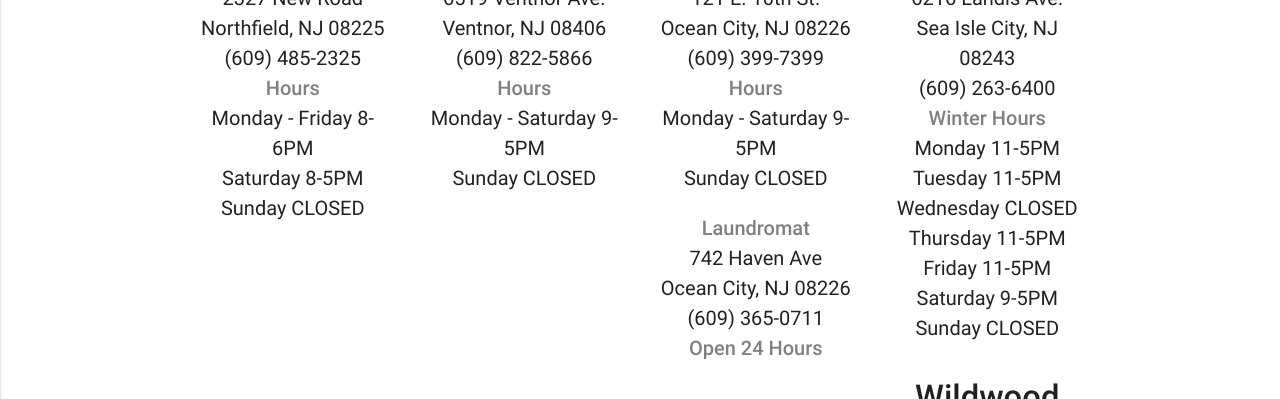
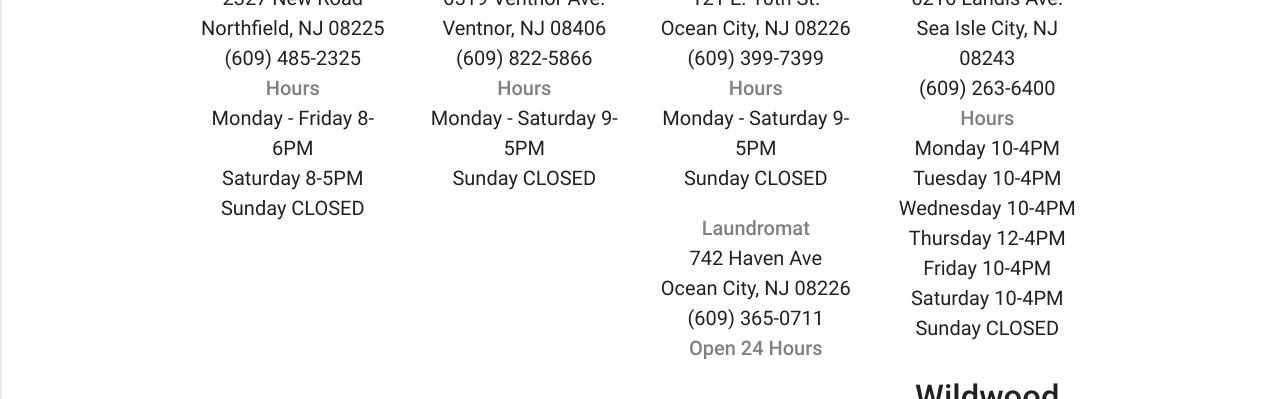
Before and after one commit to sharpcleanersnj/sharpcleanersnj.github.io, a Jekyll site: the page built from _pages/contact.md, in a window 1280 px wide and 900 px high. Shown: the part 441-840 px from the top of the window. Built offline with Jekyll 4.4.1, drawn with Linux system fonts in a browser that asks for light colours; nearby versions of some CDN libraries.

Commit message:
Update contact.md
changed store hours

```diff
--- a/_pages/contact.md
+++ b/_pages/contact.md
@@ -23,7 +23,7 @@ Please use the form below to send us a message with any questions or comments. W
     </div>
     <div class="col s12 m6 l3">
       <h5><strong>Sea Isle City</strong></h5>
-      <p><span style="color: #808080;"><strong>Dry Cleaners</strong></span><br />6216 Landis Ave.<br />Sea Isle City, NJ 08243<br />(609) 263-6400<br /><span style="color: #808080;"><strong>Winter Hours</strong></span><br />Monday 11-5PM<br />Tuesday 11-5PM<br />Wednesday CLOSED<br />Thursday 11-5PM<br />Friday 11-5PM<br />Saturday 9-5PM<br />Sunday CLOSED</p>
+      <p><span style="color: #808080;"><strong>Dry Cleaners</strong></span><br />6216 Landis Ave.<br />Sea Isle City, NJ 08243<br />(609) 263-6400<br /><span style="color: #808080;"><strong>Hours</strong></span><br />Monday 10-4PM<br />Tuesday 10-4PM<br />Wednesday 10-4PM<br />Thursday 12-4PM<br />Friday 10-4PM<br />Saturday 10-4PM<br />Sunday CLOSED</p>
     </div>
     <div class="col s12 m6 l3">
       <h5><strong>Wildwood</strong></h5>
```
